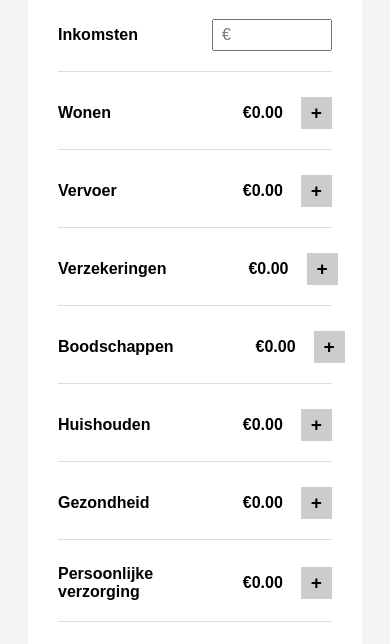
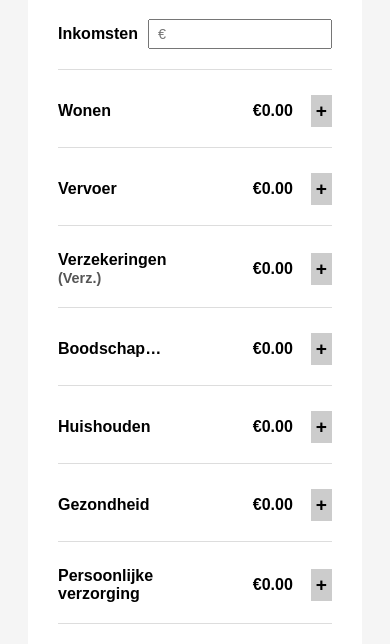
Before and after one commit to AxelB0/BudgetTracker, a website: page index.html in a window 390 px wide. Shown: the part 156-800 px from the top of the page. Drawn offline with Linux system fonts and the light colour scheme.

Commit message:
update css and html

```diff
--- a/index.html
+++ b/index.html
@@ -71,10 +71,10 @@
 
         <div class="category-group" data-category="boodschappen">
             <div class="category-header">
-                <strong>Boodschappen</strong>
+                <strong>Boodschappen</strong> <!-- This will change on mobile -->
                 <input type="text" class="readonly-total" id="boodschappen_total_display" value="€0.00" readonly />
                 <button type="button" class="toggle-button" data-target="boodschappen-details">
-                    <span class="toggle-text">Uitklappen</span><span class="toggle-icon" aria-hidden="true">+</span>
+                    <span class="toggle-icon">+</span>
                 </button>
             </div>
             <div class="sub-category" id="boodschappen-details" style="display: none;">
--- a/style.css
+++ b/style.css
@@ -30,6 +30,7 @@ body {
     flex-grow: 1;
 }
 
+/* Adjust input field width and font sizes */
 .readonly-total {
     width: 100px;
     text-align: right;
@@ -110,7 +111,42 @@ button.toggle-button {
     display: none;
 }
 
-/* Media queries for responsive design */
+/* Add this part to the existing @media query */
 @media (max-width: 480px) {
-    /* No change needed here since + will always be displayed */
+    /* Shorten 'Boodschappen' and 'Verzekeringen' on mobile */
+    .category-group[data-category="boodschappen"] .category-header strong {
+        font-size: 1rem;
+        white-space: nowrap;
+        text-overflow: ellipsis;
+        overflow: hidden;
+    }
+
+    /* Shorten 'Verzekeringen' on mobile */
+    .category-group[data-category="verzekeringen"] .category-header strong::after {
+        content: " (Verz.)"; /* Abbreviation for Verzekeringen */
+        font-size: 0.9rem;
+        color: #555;
+    }
+
+    /* Make the toggle buttons fit better on smaller screens */
+    button.toggle-button {
+        padding: 5px;
+        font-size: 1.1rem;
+    }
+
+    /* Reduce the width of inputs on mobile */
+    input[type="number"], .readonly-total {
+        width: 90%;
+        font-size: 0.9rem;
+    }
+
+    /* Adjust the sub-category label/input layout to be more mobile-friendly */
+    .sub-category label {
+        font-size: 0.9rem;
+        width: auto;
+    }
+
+    .sub-category input[type="number"] {
+        width: 100%;
+    }
 }
```
